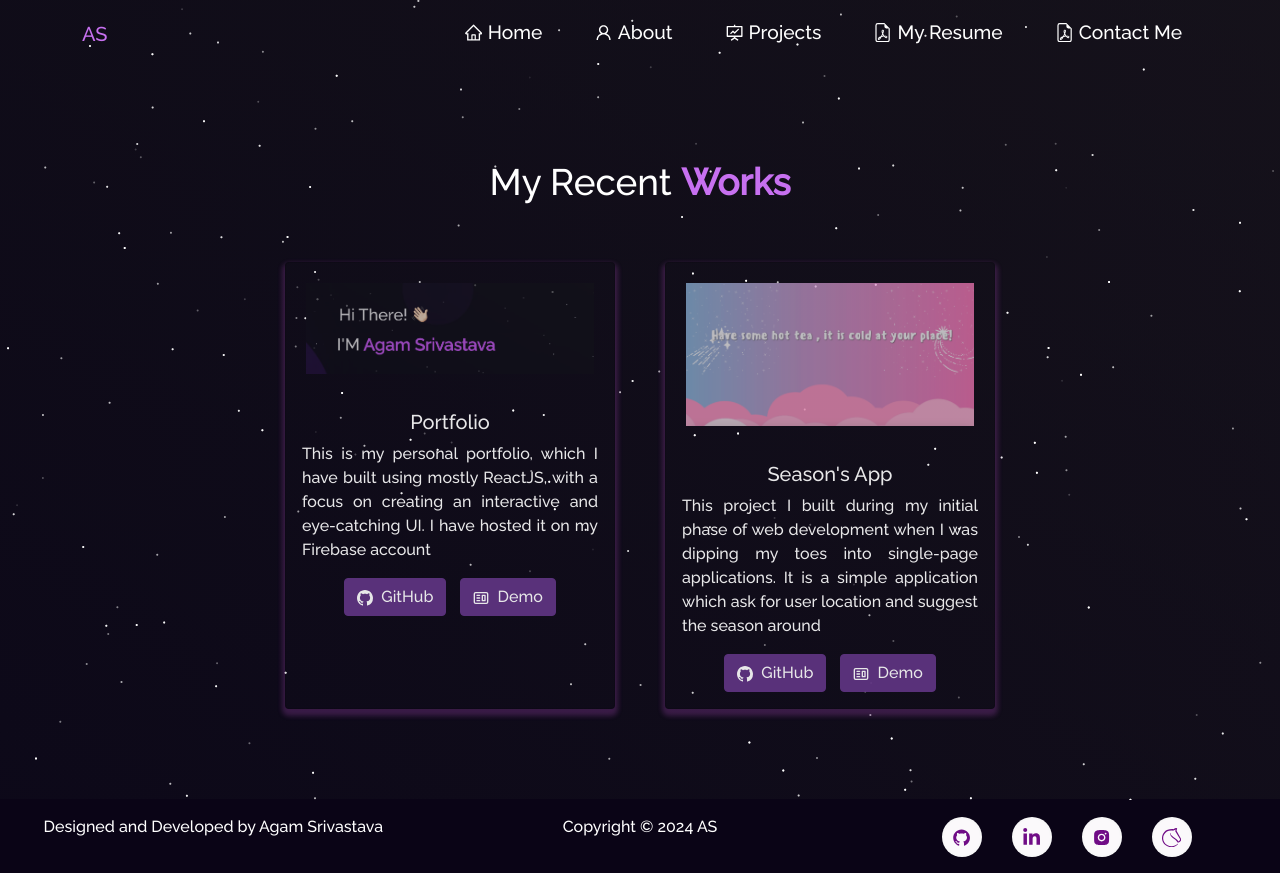
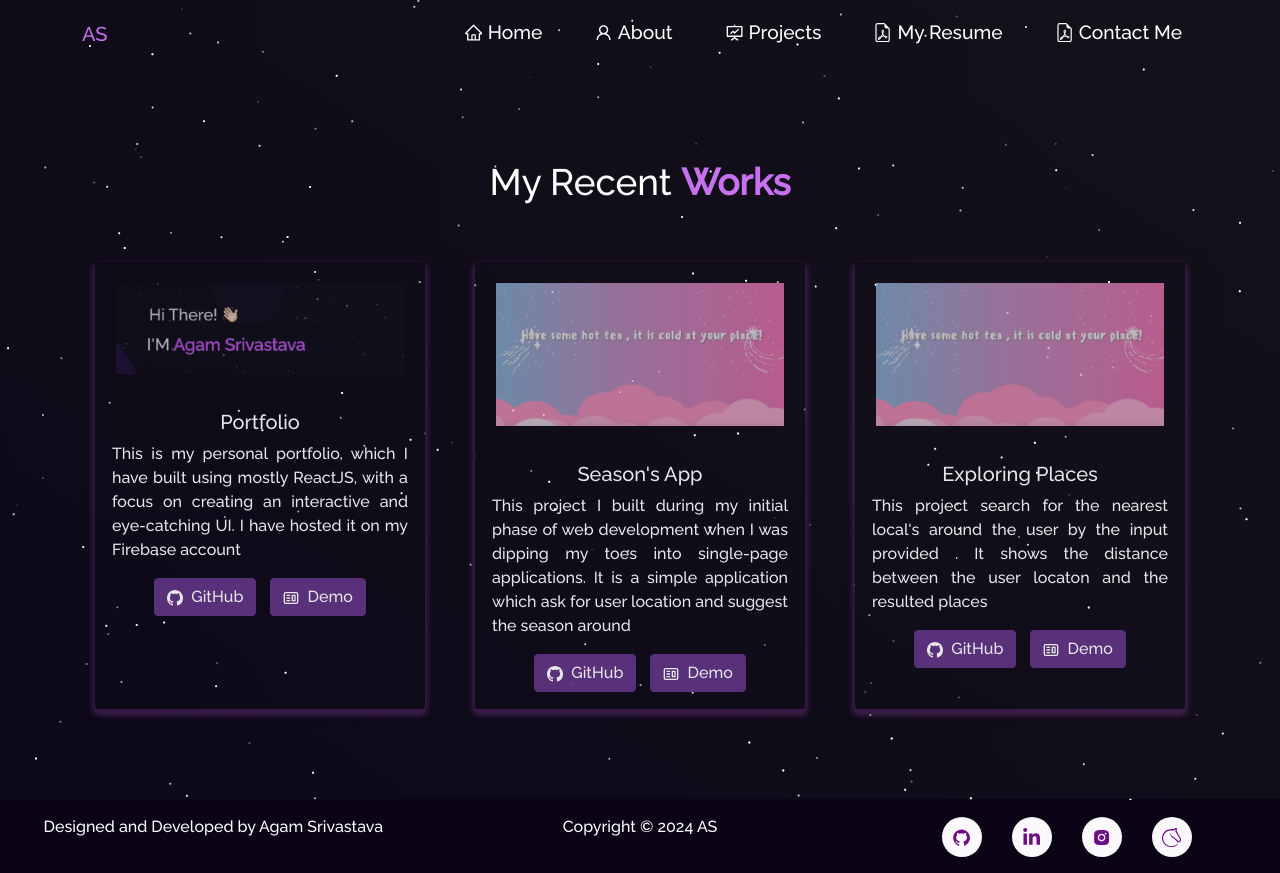
Before and after one commit to vns-agm/agam-portfolio, a React (Create React App) app: page /project in a window 1280 px wide. Built offline with nearby package versions, Linux system fonts and the light colour scheme.

Commit message:
resume and project updated

```diff
--- a/src/components/About/Techstack.js
+++ b/src/components/About/Techstack.js
@@ -9,8 +9,8 @@ import {
   DiPython,
   DiGit,
 } from "react-icons/di";
-import { SiMysql, SiRedux, SiNextdotjs } from "react-icons/si";
-import { ImGithub } from "react-icons/im";
+import { FaNode } from "react-icons/fa";
+import { SiMysql, SiRedux, SiNextdotjs , SiTypescript } from "react-icons/si";
 
 function Techstack() {
   return (
@@ -25,7 +25,10 @@ function Techstack() {
         <SiNextdotjs title="NextJs" />
       </Col>
       <Col xs={4} md={2} className="tech-icons">
-        <ImGithub title="Github" />
+        <FaNode title="Node" />
+      </Col>
+      <Col xs={4} md={2} className="tech-icons">
+      <SiTypescript title="Typescript" />
       </Col>
       <Col xs={4} md={2} className="tech-icons">
         <SiRedux title="Redux" />
@@ -33,6 +36,7 @@ function Techstack() {
       <Col xs={4} md={2} className="tech-icons">
         <SiMysql title="Mysql" />
       </Col>
+
     </Row>
   );
 }
--- a/src/components/About/Toolstack.js
+++ b/src/components/About/Toolstack.js
@@ -9,13 +9,18 @@ import {
   SiWebpack,
   SiFirebase
 } from "react-icons/si";
+import { ImGithub } from "react-icons/im";
 import { DiNpm } from "react-icons/di";
+import { SiInsomnia } from "react-icons/si";
 
 function Toolstack() {
   return (
     <Row style={{ justifyContent: "center", paddingBottom: "50px" }}>
       <Col xs={4} md={2} className="tech-icons">
         <SiVisualstudiocode title="Visual Studio Code" />
+      </Col>
+      <Col xs={4} md={2} className="tech-icons">
+        <ImGithub title="Github" />
       </Col>
       <Col xs={4} md={2} className="tech-icons">
         <SiPostman title="Postman" />
@@ -29,6 +34,9 @@ function Toolstack() {
       <Col xs={4} md={2} className="tech-icons">
         <SiFirebase title="Firebase" />
       </Col>
+      <Col xs={4} md={2} className="tech-icons">
+      <SiInsomnia title="Insomnia" />
+      </Col>
     </Row>
   );
 }
--- a/src/components/Projects/Projects.js
+++ b/src/components/Projects/Projects.js
@@ -40,6 +40,16 @@ function Projects() {
               demoLink="https://project-season-app.web.app/"
             />
           </Col>
+          <Col md={4} className="project-card">
+            <ProjectCard
+              imgPath={season}
+              isBlog={false}
+              title="Exploring Places"
+              description="This project search for the nearest local's around the user by the input provided . It shows the distance between the user locaton and the resulted places"
+              ghLink="https://github.com/vns-agm/Seasons-app"
+              demoLink="https://exploring-places.web.app/"
+            />
+          </Col>
         </Row>
       </Container>
     </Container>
```
Also changed, not shown: src/Assets/Projects/resume.png.
